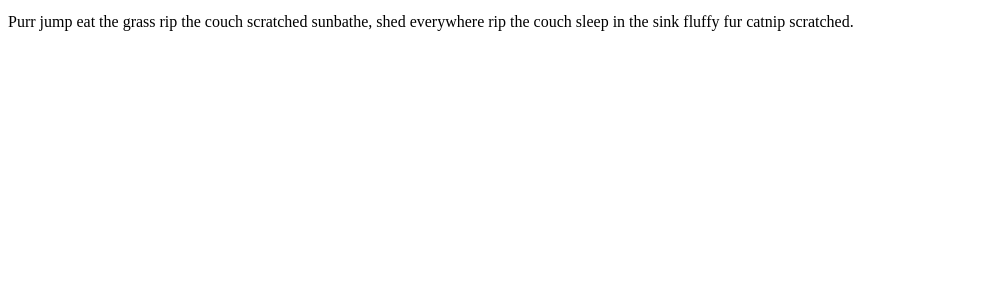
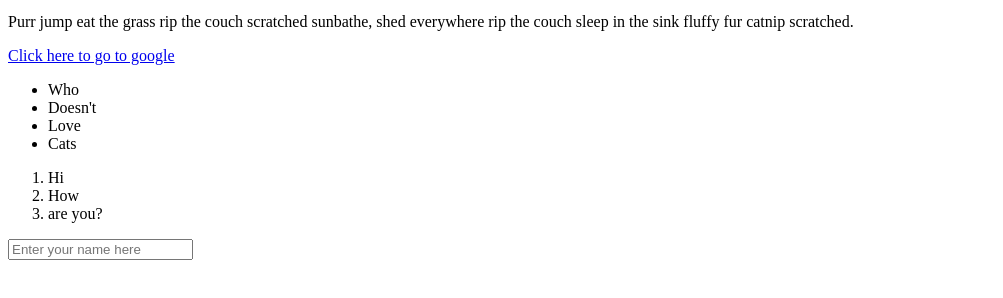
Before and after one commit to bonnratha/Notess, a plain HTML site: page HTML5-CSS-Javascripts/PracticeProblemJS/BasicHTML/index.html in a window 1280 px wide. Shown: the part 408-706 px from the top of the page, without its empty margins (0-1003 px from the left). Drawn offline with Linux system fonts and the light colour scheme.

Commit message:
Add more notes

```diff
--- a/HTML5-CSS-Javascripts/PracticeProblemJS/BasicHTML/index.html
+++ b/HTML5-CSS-Javascripts/PracticeProblemJS/BasicHTML/index.html
@@ -12,6 +12,24 @@ Basic HTML Learning-->
     your ankles chase the red dot, hairball run catnip eat the grass sniff.</p>
   <p>Purr jump eat the grass rip the couch scratched sunbathe, shed everywhere
     rip the couch sleep in the sink fluffy fur catnip scratched.</p>
+
+  <!-- example of how to create an anchor or the "a" element-->
+  <a target="_blank" href="https://google.com">Click here to go to google</a>
+  <!-- unorder list element -->
+  <ul>
+    <li>Who</li>
+    <li>Doesn't</li>
+    <li>Love</li>
+    <li>Cats</li>
+  </ul>
+  <!-- order list-->
+  <ol>
+    <li>Hi</li>
+    <li>How</li>
+    <li>are you?</li>
+  </ol>
+  <!-- input element-->
+  <input text="nameField" placeholder="Enter your name here">
 </main>
 
 </html>
```
